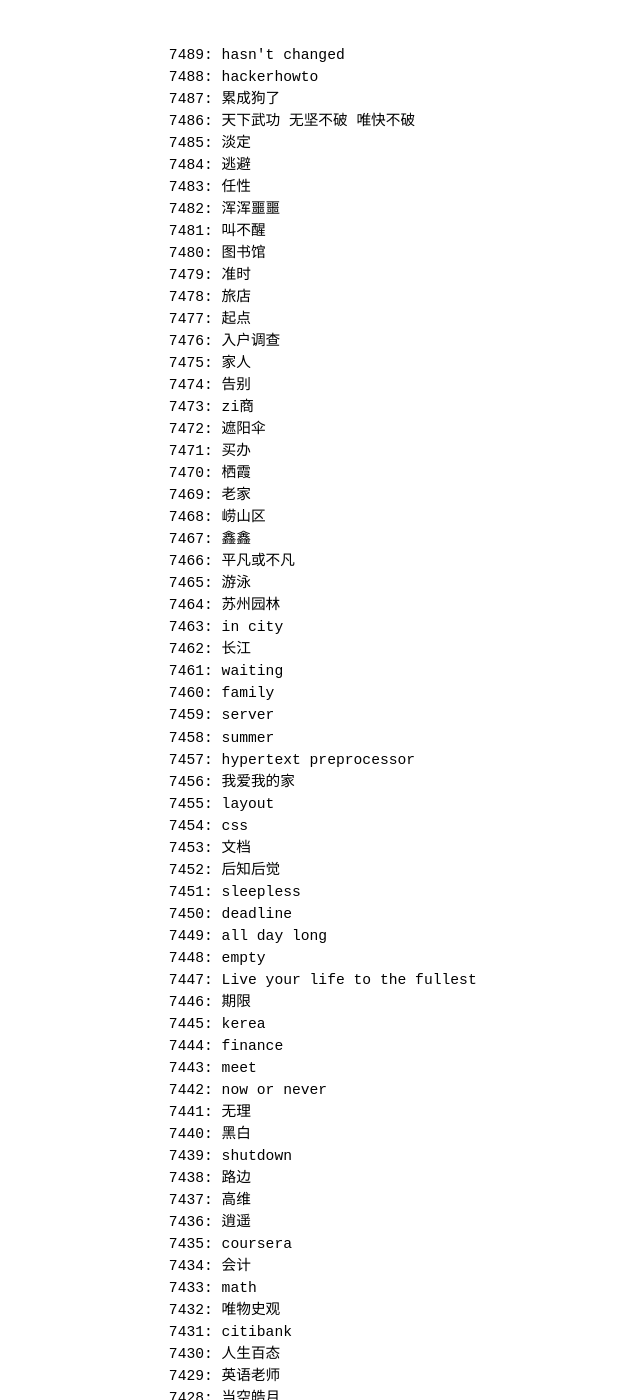
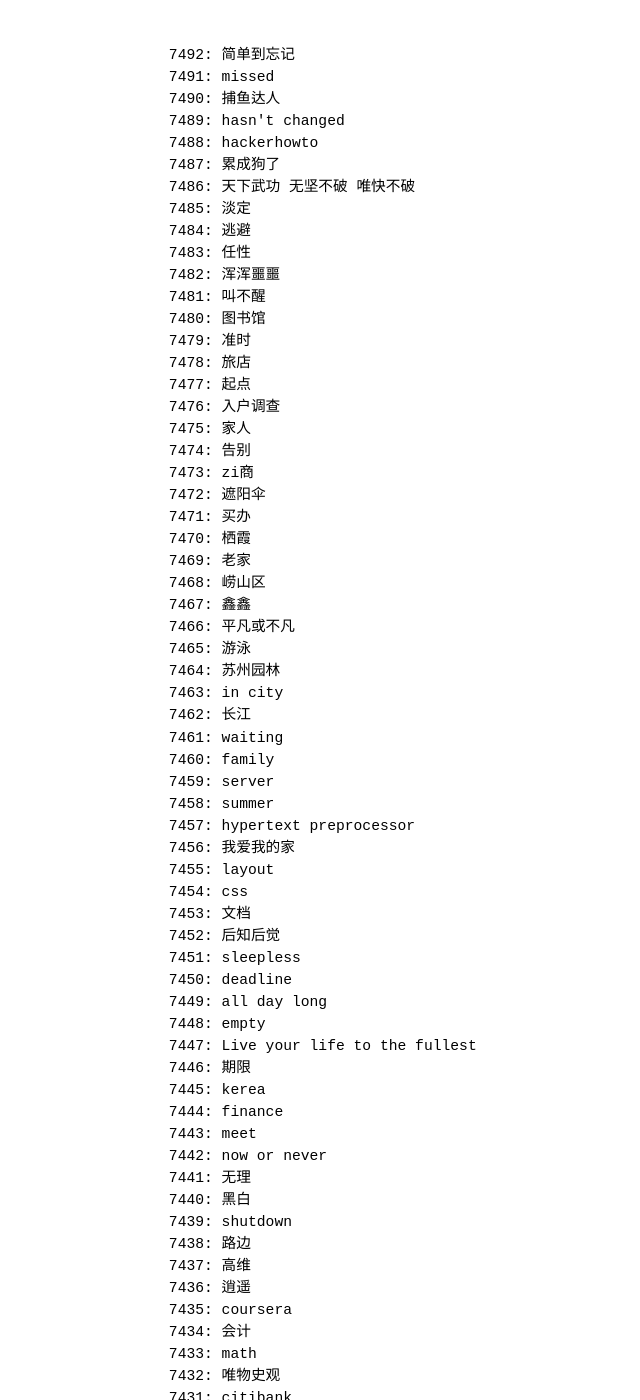
Before and after one commit to betamint/blog, a Jekyll site: the page built from daily-words.html, in a window 1280 px wide and 1400 px high. Shown: the whole window, without its empty margins (163-803 px from the left). Built offline with Jekyll 4.4.1, drawn with Linux system fonts in a browser that asks for light colours; some of the changed text lies outside the part shown.

Commit message:
7490-7492

```diff
--- a/daily-words.html
+++ b/daily-words.html
@@ -2,6 +2,9 @@
 layout: default
 ---
 <pre>
+7492: 简单到忘记
+7491: missed
+7490: 捕鱼达人
 7489: hasn't changed
 7488: hackerhowto
 7487: 累成狗了
```
